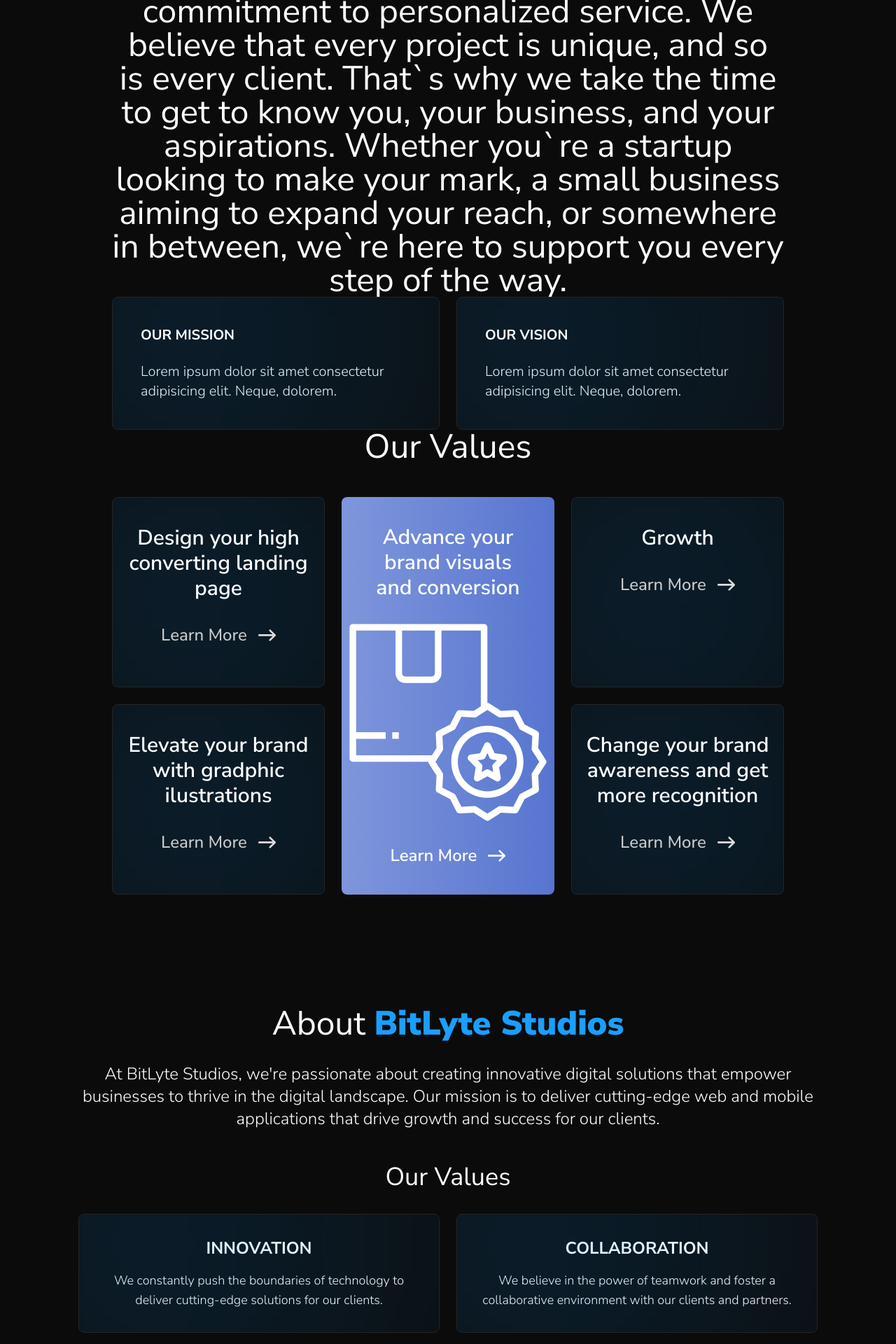
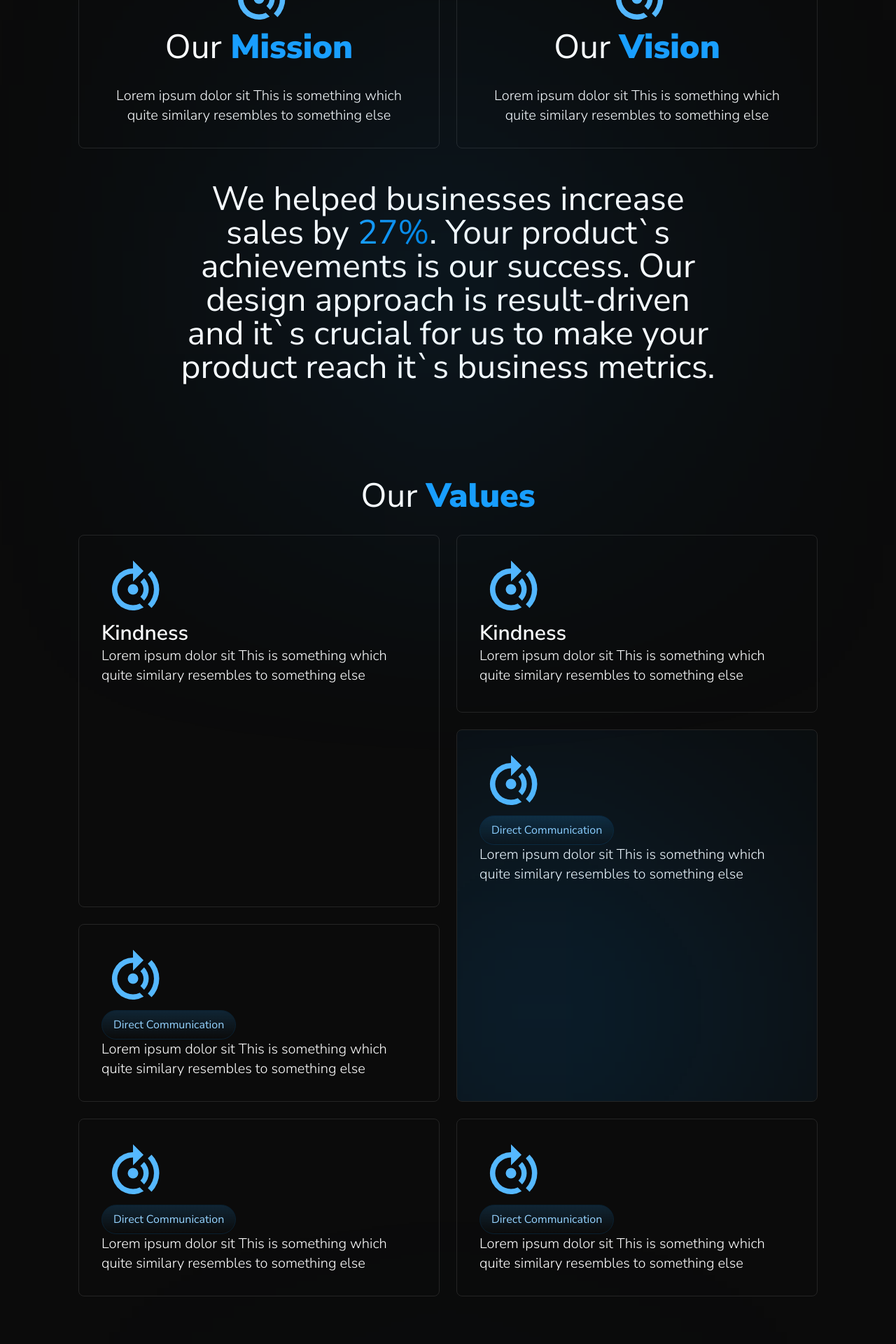
Before and after one commit to zrvnarmarin/BitLyte-Studios-Website, a Next.js app: page /about-us in a window 1280 px wide. Shown: the part 1380-3300 px from the top of the page at 70% size. Built offline with nearby package versions, Linux system fonts and the light colour scheme.

Commit message:
about us route page sections styling;

```diff
--- a/app/(home-sections)/ServicesSection.tsx
+++ b/app/(home-sections)/ServicesSection.tsx
@@ -16,7 +16,9 @@ export default function ServicesSection() {
       {/* <div className="w-16 h-16 absolute top-0 bg-gradient-to-r from-[#1A9FFF] to-[#0083E0] z-10 blur-[30px]"></div> */}
 
       {/* Service categories cards */}
-      <div className="w-full flex flex-col items-center gap-6 pt-4 sm:pt-8 md:pt-12">
+      <div className="relative w-full flex flex-col items-center gap-6 pt-4 sm:pt-8 md:pt-12">
+      <div className="w-24 h-24 absolute top-1/2 left-1/2 transform -translate-x-1/2 -translate-y-1/2 bg-gradient-to-r from-[#1A9FFF] to-[#0086E6] z-10 blur-[230px] pointer-events-none"></div>
+
         {serviceCategoriesData.map((serviceCategory) => (
           <ServiceCategoryCard
             id={serviceCategory.id}
@@ -35,7 +37,10 @@ export const ServiceCategoryCard = ({
   services,
 }: ServiceCardType) => {
   return (
-    <div className="group relative overflow-hidden w-full grid grid-cols-2 justify-between gap-4 rounded-lg border-[0.5px] border-[#252525] z-20">
+    <div className="group relative overflow-hidden w-full grid grid-cols-2 justify-between gap-4 rounded-lg border-[0.5px] border-[#1a4869] z-20">
+      {/* Vidjdti da li ovo ostaviti ili izbrisati */}
+      {/* <div className="w-48 h-48 absolute left-0 bg-gradient-to-r from-[#1A9FFF] to-[#0086E6] z-10 blur-[230px] pointer-events-none"></div> */}
+
       <div
         className={`overflow-hidden relative w-fit flex flex-col items-center justify-center p-6 py-8`}
       >
@@ -56,11 +61,11 @@ export const ServiceCategoryCard = ({
           <Link
             href={`/services/${service}`}
             key={service}
-            className="group h-full w-full flex  gap-6 relative overflow-hidden border-[0.5px] border-[#1a4869] bg-gradient-to-b from-[#0b0b0b] to-[#27a5ff2b]"
+            className="group h-full w-full flex  gap-6 relative overflow-hidden border-[0.5px] border-l-[#1a4869] bg-gradient-to-b from-[#0b0b0b] to-[#27a5ff2b]"
           >
             {/* Blur background */}
             <div className="w-24 h-24 absolute left-0 bottom-0 bg-gradient-to-r from-[#1A9FFF] to-[#0086E6] z-10 blur-[230px]"></div>
-            <div className="hover:bg-[#e3e3e3] hover:text-[#000000] flex gap-2 items-center justify-center w-full text-lg xs:text-xl font-light text-[#ffffff] text-center z-20 px-8 py-8">
+            <div className="hover:bg-[#e3e3e3] hover:text-[#000000] flex gap-2 items-center justify-center w-full text-[#ffffff] font-medium text-xl lg:text-xl text-center z-20 px-8 py-8">
               {service}
             </div>
           </Link>
@@ -94,7 +99,7 @@ export const serviceCategoriesData: ServiceCardType[] = [
   {
     id: 3,
     title: "Digital Design",
-    services: ["UI/UX Design", "Brand Identity", "Logo Design"],
+    services: ["UI/UX Design", "Brand Identity & Visual", "Logo Design"],
   },
 ];
 
--- a/app/about-us/(about-us-sections)/AdvantagesSection.tsx
+++ b/app/about-us/(about-us-sections)/AdvantagesSection.tsx
@@ -1,144 +1,159 @@
 import React from "react";
 import Image from "next/image";
 import SectionWrapper from "../../components/SectionWrapper";
-import AdvantageTestIcon from '../../../public/BitLyte_Studios_ikona_Brand_Identity_64x64px.svg'
+import AdvantageTestIcon from "../../../public/BitLyte_Studios_ikona_Brand_Identity_64x64px.svg";
+import { HighlySkilledProffesional } from "@/app/(home-sections)/WhyUsSection";
 
 export default function AboutUsSection() {
   return (
     <SectionWrapper>
-            <div className="w-full text-center text-[#ffffff] z-20">
-                <h2 className="text-3xl xs:text-4xl sm:text-5xl font-medium xs:font-normal mb-8">
-                    About <span className="text-primary-blue font-black">BitLyte Studios</span>
+      <div className="w-full text-center z-20">
+        <h2 className="text-[#ffffff] text-3xl xs:text-4xl sm:text-5xl font-medium xs:font-normal mb-8">
+          Our <span className="text-primary-blue font-black">Values</span>
         </h2>
-                <p className="text-xl sm:text-2xl font-light mb-12">
-                    At BitLyte Studios, we're passionate about creating innovative digital solutions that empower businesses to thrive in the digital landscape. Our mission is to deliver cutting-edge web and mobile applications that drive growth and success for our clients.
+
+        <div className="grid grid-cols-2 grid-rows-3 gap-6 mb-12">
+
+          <div className="row-span-2 relative overflow-hidden flex-1 p-8 rounded-lg border-[0.5px] border-[#252525]">
+            {/* <div className="w-64 h-64 absolute left-0 bottom-0 bg-gradient-to-r from-[#1A9FFF] to-[#0086E6] z-10 blur-[230px]"></div> */}
+            <HighlySkilledProffesional />
+            <p className="text-[#ffffff] font-semibold text-2xl xs:text-3xl text-start z-20">
+              Kindness
             </p>
-
-                <h3 className="text-2xl xs:text-3xl sm:text-4xl font-medium xs:font-normal mb-8">Our Values</h3>
-
-                <div className="grid grid-cols-1 md:grid-cols-2 gap-6 mb-12">
-                    {valueCardData.map((value) => (
-                        <ValueCard
-                            key={value.id}
-                            title={value.title}
-                            description={value.description}
-                        />
-                    ))}
+            <p className="text-start text-lg xs:text-xl font-light text-[#ffffff] z-20">
+              Lorem ipsum dolor sit This is something which quite similary
+              resembles to something else
+            </p>
           </div>
 
-                <h3 className="text-2xl xs:text-3xl sm:text-4xl font-medium xs:font-normal mb-8">Our Achievements</h3>
+          <div className=" relative overflow-hidden flex-1 p-8 rounded-lg border-[0.5px] border-[#252525]">
+            {/* <div className="w-64 h-64 absolute left-0 bottom-0 bg-gradient-to-r from-[#1A9FFF] to-[#0086E6] z-10 blur-[230px]"></div> */}
+            <HighlySkilledProffesional />
+            <p className="text-[#ffffff] font-semibold text-2xl xs:text-3xl text-start z-20">
+              Kindness
+            </p>
+            <p className="text-start text-lg xs:text-xl font-light text-[#ffffff] z-20">
+              Lorem ipsum dolor sit This is something which quite similary
+              resembles to something else
+            </p>
+          </div>
 
-                <div className="grid grid-cols-1 sm:grid-cols-2 lg:grid-cols-4 gap-6">
-                    {achievements.map(achievement =>
-                        <AchievementCard
-                            key={achievement.id}
-                            id={achievement.id}
-                            stat={achievement.stat}
-                            description={achievement.description}
-                            colorClasses={achievement.colorClasses}
-                        />
-                    )}
+          <div className="row-span-2 relative overflow-hidden flex-1 p-8 rounded-lg border-[0.5px] border-[#252525]">
+            <div className="w-64 h-64 absolute left-0 bottom-0 bg-gradient-to-r from-[#1A9FFF] to-[#0086E6] z-10 blur-[230px]"></div>
+            <HighlySkilledProffesional />
+            <li className="w-fit bg-gradient-to-t from-[#0b0b0b] to-[#27a5ff2b] flex gap-2 items-center justify-center text-base text-[#95d3ff] font-normal border-[0.5px] border-[#0a2030] z-20 rounded-full  px-4 py-2">
+              <span>Direct Communication</span>
+            </li>
+            <p className="text-start text-lg xs:text-xl font-light text-[#ffffff] z-20">
+              Lorem ipsum dolor sit This is something which quite similary
+              resembles to something else
+            </p>
+          </div>
+
+          <div className="relative overflow-hidden flex-1 p-8 rounded-lg border-[0.5px] border-[#252525]">
+            {/* <div className="w-64 h-64 absolute left-0 bottom-0 bg-gradient-to-r from-[#1A9FFF] to-[#0086E6] z-10 blur-[230px]"></div> */}
+            <HighlySkilledProffesional />
+            <li className="w-fit bg-gradient-to-t from-[#0b0b0b] to-[#27a5ff2b] flex gap-2 items-center justify-center text-base text-[#95d3ff] font-normal border-[0.5px] border-[#0a2030] z-20 rounded-full  px-4 py-2">
+              <span>Direct Communication</span>
+            </li>
+            <p className="text-start text-lg xs:text-xl font-light text-[#ffffff] z-20">
+              Lorem ipsum dolor sit This is something which quite similary
+              resembles to something else
+            </p>
+          </div>
+
+          <div className="relative overflow-hidden flex-1 p-8 rounded-lg border-[0.5px] border-[#252525]">
+            {/* <div className="w-64 h-64 absolute left-0 bottom-0 bg-gradient-to-r from-[#1A9FFF] to-[#0086E6] z-10 blur-[230px]"></div> */}
+            <HighlySkilledProffesional />
+            <li className="w-fit bg-gradient-to-t from-[#0b0b0b] to-[#27a5ff2b] flex gap-2 items-center justify-center text-base text-[#95d3ff] font-normal border-[0.5px] border-[#0a2030] z-20 rounded-full  px-4 py-2">
+              <span>Direct Communication</span>
+            </li>
+            <p className="text-start text-lg xs:text-xl font-light text-[#ffffff] z-20">
+              Lorem ipsum dolor sit This is something which quite similary
+              resembles to something else
+            </p>
+          </div>
+
+          <div className="relative overflow-hidden flex-1 p-8 rounded-lg border-[0.5px] border-[#252525]">
+            {/* <div className="w-64 h-64 absolute left-0 bottom-0 bg-gradient-to-r from-[#1A9FFF] to-[#0086E6] z-10 blur-[230px]"></div> */}
+            <HighlySkilledProffesional />
+            <li className="w-fit bg-gradient-to-t from-[#0b0b0b] to-[#27a5ff2b] flex gap-2 items-center justify-center text-base text-[#95d3ff] font-normal border-[0.5px] border-[#0a2030] z-20 rounded-full  px-4 py-2">
+              <span>Direct Communication</span>
+            </li>
+            <p className="text-start text-lg xs:text-xl font-light text-[#ffffff] z-20">
+              Lorem ipsum dolor sit This is something which quite similary
+              resembles to something else
+            </p>
           </div>
         </div>
+
+      </div>
     </SectionWrapper>
-    )
-}
-
-const ValueCard = ({
-    title,
-    description,
-}: {
-    title: string;
-    description: string;
-}) => {
-    return (
-        <div className="relative overflow-hidden flex-1 p-8 rounded-lg border-[0.5px] border-[#252525]">
-            <div className="w-64 h-64 absolute left-0 bottom-0 bg-gradient-to-r from-[#1A9FFF] to-[#0086E6] z-10 blur-[230px]"></div>
-            <h4 className="text-xl sm:text-2xl font-bold text-[#ffffff] uppercase z-30 mb-4">
-                {title}
-            </h4>
-            <p className="text-lg font-light text-[#ffffff] z-20">
-                {description}
-            </p>
-        </div>
   );
-};
-
-const AchievementCard = ({ stat, description, colorClasses } : AchievementCardProps) => {
-    return (
-        <div className={`flex flex-col items-center text-center rounded-lg p-8 ${colorClasses.container}`}>
-            <Image src={AdvantageTestIcon} alt="achievement_icon" width={64} height={64} />
-            <h3 className={`font-bold text-3xl sm:text-4xl text-${colorClasses.statText} mt-4 mb-2`}>{stat}</h3>
-            <p className="text-base text-primary-brown font-normal text-center">{description}</p>
-        </div>
-    )
-}
-
-type AchievementCardProps = {
-    id: number;
-    stat: string;
-    description: string;
-    colorClasses: { statText: string, container: string }
 }
 
 const valueCardData = [
   {
     id: 1,
     title: "Innovation",
-        description: "We constantly push the boundaries of technology to deliver cutting-edge solutions for our clients.",
+    description:
+      "We constantly push the boundaries of technology to deliver cutting-edge solutions for our clients.",
   },
   {
     id: 2,
     title: "Collaboration",
-        description: "We believe in the power of teamwork and foster a collaborative environment with our clients and partners.",
+    description:
+      "We believe in the power of teamwork and foster a collaborative environment with our clients and partners.",
   },
   {
     id: 3,
     title: "Excellence",
-        description: "We strive for excellence in everything we do, ensuring the highest quality in our products and services.",
+    description:
+      "We strive for excellence in everything we do, ensuring the highest quality in our products and services.",
   },
   {
     id: 4,
     title: "Client-Centric",
-        description: "Our clients' success is our top priority, and we tailor our solutions to meet their unique needs and goals.",
+    description:
+      "Our clients' success is our top priority, and we tailor our solutions to meet their unique needs and goals.",
   },
 ];
 
 const achievements = [
   {
     id: 1,
-        stat: '100+',
-        description: 'Successful Projects',
+    stat: "100+",
+    description: "Successful Projects",
     colorClasses: {
-            statText: 'primary-blue',
-            container: 'bg-gradient-to-r from-[#d1ecff] to-[#f6ecfd]'
-        }
+      statText: "primary-blue",
+      container: "bg-gradient-to-r from-[#d1ecff] to-[#f6ecfd]",
+    },
   },
   {
     id: 2,
-        stat: '95%',
-        description: 'Client Satisfaction',
+    stat: "95%",
+    description: "Client Satisfaction",
     colorClasses: {
-            statText: 'primary-purple',
-            container: 'bg-gradient-to-r from-[#f2e6fb] to-[#defbeb]'
-        }
+      statText: "primary-purple",
+      container: "bg-gradient-to-r from-[#f2e6fb] to-[#defbeb]",
+    },
   },
   {
     id: 3,
-        stat: '50+',
-        description: 'Expert Team Members',
+    stat: "50+",
+    description: "Expert Team Members",
     colorClasses: {
-            statText: 'primary-blue',
-            container: 'bg-gradient-to-r from-[#d1ecff] to-[#f6ecfd]'
-        }
+      statText: "primary-blue",
+      container: "bg-gradient-to-r from-[#d1ecff] to-[#f6ecfd]",
+    },
   },
   {
     id: 4,
-        stat: '24/7',
-        description: 'Client Support',
+    stat: "24/7",
+    description: "Client Support",
     colorClasses: {
-            statText: 'primary-purple',
-            container: 'bg-gradient-to-r from-[#f2e6fb] to-[#defbeb]'
-        }
+      statText: "primary-purple",
+      container: "bg-gradient-to-r from-[#f2e6fb] to-[#defbeb]",
+    },
   },
 ];
--- a/app/about-us/(about-us-sections)/MeetTheFoundersSection.tsx
+++ b/app/about-us/(about-us-sections)/MeetTheFoundersSection.tsx
@@ -4,25 +4,14 @@ import "../../../public/test.css";
 import { HighBrandAwareness } from "@/app/services/[serviceId]/SimilarServicesSection";
 import Link from "next/link";
 import { RightArrow } from "@/app/(home-sections)/ServicesSection";
+import { HighlySkilledProffesional } from "@/app/(home-sections)/WhyUsSection";
 
 export default function MeetTheFoundersSection() {
   return (
     <SectionWrapper>
-      {/* <h2 className="w-full text-[#ffffff] font-semibold text-2xl xs:text-3xl text-start z-20">
-        Get to know us a little better
-      </h2> */}
-      <div className="overflow-hidden relative w-full text-center text-3xl xs:text-4xl sm:text-5xl text-[#ffffff] font-medium xs:font-normal px-4 py-6 md:px-10 sm:px-8 sm:py-10 md:py-14 lg:px-6 lg:py-10 xl:px-12 xl:py-12 z-20">
-        At the heart of our approach is a commitment to personalized service. We
-        believe that every project is unique, and so is every client. That`s why
-        we take the time to get to know you, your business, and your
-        aspirations. Whether you`re a startup looking to make your mark, a small
-        business aiming to expand your reach, or somewhere in between, we`re
-        here to support you every step of the way.
-        {/* Gradients */}
-        {/* <div className="w-64 h-64 absolute left-0 bottom-0 bg-gradient-to-r from-[#1A9FFF] to-[#0086E6] z-10 blur-[230px]"></div> */}
-        {/* <div className="w-64 h-64 absolute right-0 bottom-0 bg-gradient-to-r from-[#1A9FFF] to-[#0086E6] z-10 blur-[230px]"></div> */}
-        {/* Mission and vision */}
-        <div className="grid grid-cols-1 lg:grid-cols-2 gap-6">
+      <div className="flex flex-col">
+        {/* Mission and vision section*/}
+        <div className="grid grid-cols-1 lg:grid-cols-2 gap-6 py-4 sm:py-8 md:py-6">
           {valueCardData.map((value) => (
             <ValueCard
               key={value.id}
@@ -32,33 +21,14 @@ export default function MeetTheFoundersSection() {
           ))}
         </div>
 
-      <h2 className="w-full text-3xl xs:text-4xl sm:text-5xl text-[#ffffff] font-medium xs:font-normal z-20">Our Values</h2>
-
-      <div className="grid grid-cols-1 md:grid-cols-2 lg:grid-cols-3 gap-6 pt-4 sm:pt-8 md:pt-12">
-        <OtherServiceCard CTAText="Design your high converting landing page" />
-
-        <Link href={`/services/visual-identity`} className="flex flex-col items-center justify-between row-span-2 gap-6 relative overflow-hidden bg-gradient-to-r from-[#7f96db] to-[#5775D0] text-[#ffffff] px-5 py-10 px-8 rounded-lg">
-          <h3 className="w-full text-[#ffffff] font-semibold text-3xl text-center z-20">
-            Advance your brand visuals and conversion
-          </h3>
-          <div className="flex flex-col gap-6">
-            <div className="hidden sm:flex items-center justify-center">
-              <HighBrandAwareness />
-            </div>
-            <div className="w-full flex items-center justify-center">
-              <button className="w-fit flex gap-4 items-center justify-center text-2xl text-[#ffffff] font-semibold z-20">
-                Learn More
-                <RightArrow width={25} height={25} />
-              </button>
-            </div>
-          </div>
-        </Link>
-
-        <OtherServiceCard CTAText="Growth" />
-        <OtherServiceCard CTAText="Elevate your brand with gradphic ilustrations" />
-        <OtherServiceCard CTAText="Change your brand awareness and get more recognition" />
-
-      </div>
+        <h3 className="relative w-full text-3xl xs:text-4xl sm:text-5xl text-[#ffffff] font-medium text-center xs:font-normal z-40 py-4 sm:py-8 md:py-6 px-36">
+          We helped businesses increase sales by{" "}
+          <span className="custom-text">27%</span>. Your product`s achievements
+          is our success. Our design approach is result-driven and it`s crucial
+          for us to make your product reach it`s business metrics.
+          {/* Blur background */}
+          <div className="w-48 h-48 absolute top-1/2 left-1/2 transform -translate-x-1/2 -translate-y-1/2 bg-gradient-to-r from-[#1A9FFF] to-[#0086E6] z-10 blur-[230px] pointer-events-none"></div>
+        </h3>
       </div>
     </SectionWrapper>
   );
@@ -72,20 +42,17 @@ export const ValueCard = ({
   description: string;
 }) => {
   return (
-    <div
-      className={`relative overflow-hidden flex-1 px-10 py-10 cursor-pointer rounded-lg border-[0.5px] border-[#252525]`}
-    >
-      {/* Blur background */}
-      <div className="w-64 h-64 absolute left-0 bottom-0 bg-gradient-to-r from-[#1A9FFF] to-[#0086E6] z-10 blur-[230px]"></div>
-
-      <div className="w-full flex items-center justify-start z-20">
-        <span className="text-sm sm:text-base md:text-xl text-center font-bold text-[#ffffff] uppercase z-30">
-          {title}
-        </span>
+    <div className="relative overflow-hidden flex flex-col items-center justify-center p-8 rounded-lg border-[0.5px] border-[#252525]">
+      {/* <div className="w-64 h-64 absolute left-0 bottom-0 bg-gradient-to-r from-[#1A9FFF] to-[#0086E6] z-10 blur-[230px]"></div> */}
+      <div className="w-full flex items-center justify-center">
+        <HighlySkilledProffesional />
       </div>
-
-      <p className="text-xl font-light text-[#ffffff] text-start pt-6 z-20">
-        {description}
+      <h2 className="text-[#ffffff] text-3xl xs:text-4xl sm:text-5xl font-medium xs:font-normal mb-8">
+        Our <span className="text-primary-blue font-black">{title}</span>
+      </h2>
+      <p className="text-center text-lg xs:text-xl font-light text-[#ffffff] z-20">
+        Lorem ipsum dolor sit This is something which quite similary resembles
+        to something else
       </p>
     </div>
   );
@@ -94,32 +61,14 @@ export const ValueCard = ({
 export const valueCardData = [
   {
     id: 1,
-    title: "Our Mission",
+    title: "Mission",
     description:
       "Lorem ipsum dolor sit amet consectetur adipisicing elit. Neque, dolorem.",
   },
   {
     id: 2,
-    title: "Our Vision",
+    title: "Vision",
     description:
       "Lorem ipsum dolor sit amet consectetur adipisicing elit. Neque, dolorem.",
   },
 ];
-
-export const OtherServiceCard = ({ CTAText } : { CTAText: string }) => {
-    return (
-      <Link href={`/services/visual-identity`} className="flex flex-col gap-8 relative overflow-hidden text-[#ffffff] px-5 py-10 rounded-lg border-[0.5px] border-[#252525]">
-        <h3 className="w-full text-[#ffffff] font-semibold text-2xl xs:text-3xl text-center z-20">
-          {CTAText}
-        </h3>
-        <div className="w-full flex items-center justify-center">
-          <button className="w-fit flex gap-4 items-center justify-center text-[#cccccc] font-medium text-xl xs:text-2xl z-20">
-            Learn More
-            <span><RightArrow width={25} height={25} color="#dddddd" /></span>
-          </button>
-        </div>
-        {/* Blur background */}
-      <div className="w-64 h-64 absolute left-0 bottom-0 bg-gradient-to-r from-[#1A9FFF] to-[#0086E6] z-10 blur-[230px]"></div>
-      </Link>
-    );
-  };
```
Lines whose indentation alone changed are shown as unchanged.
